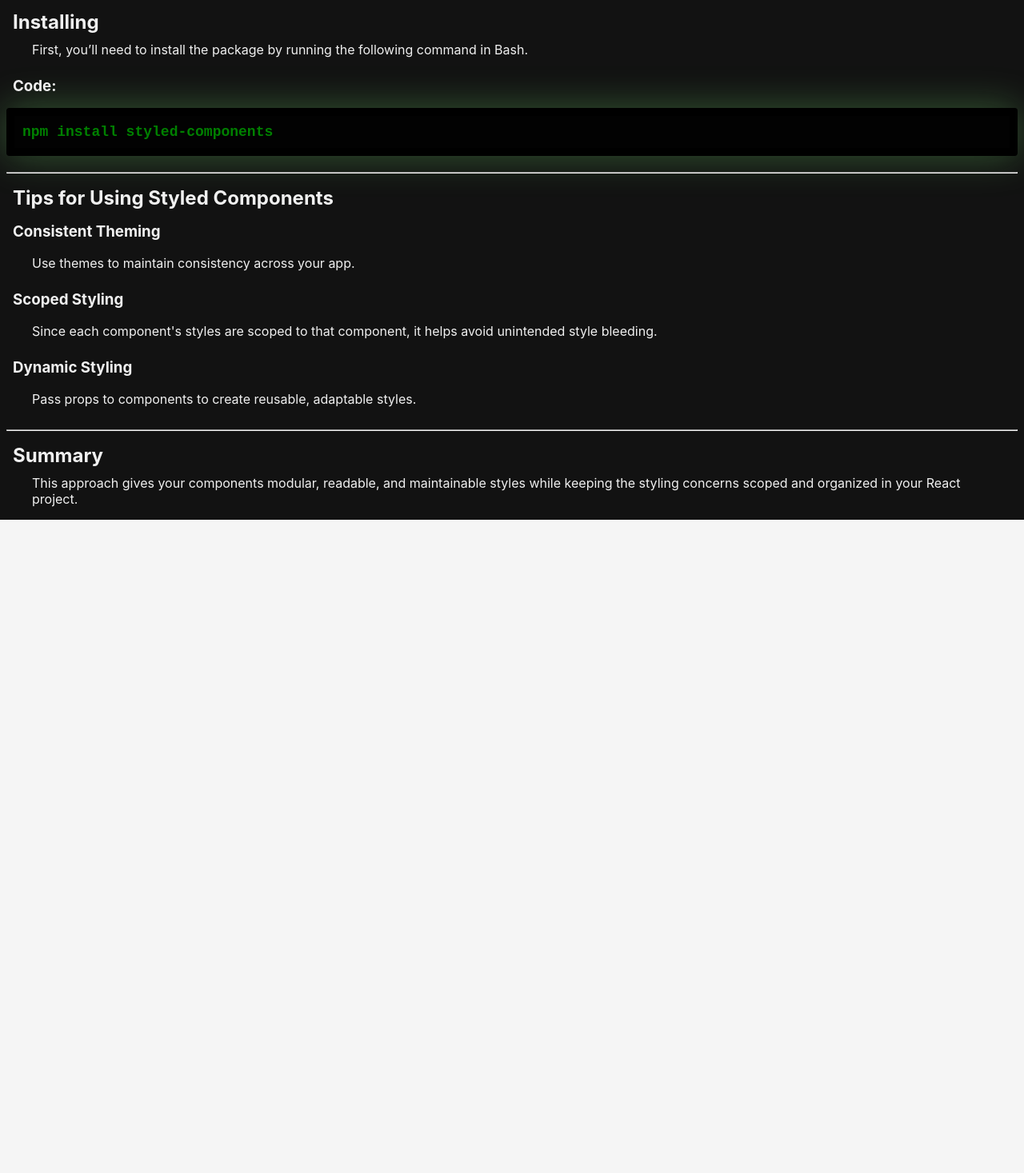
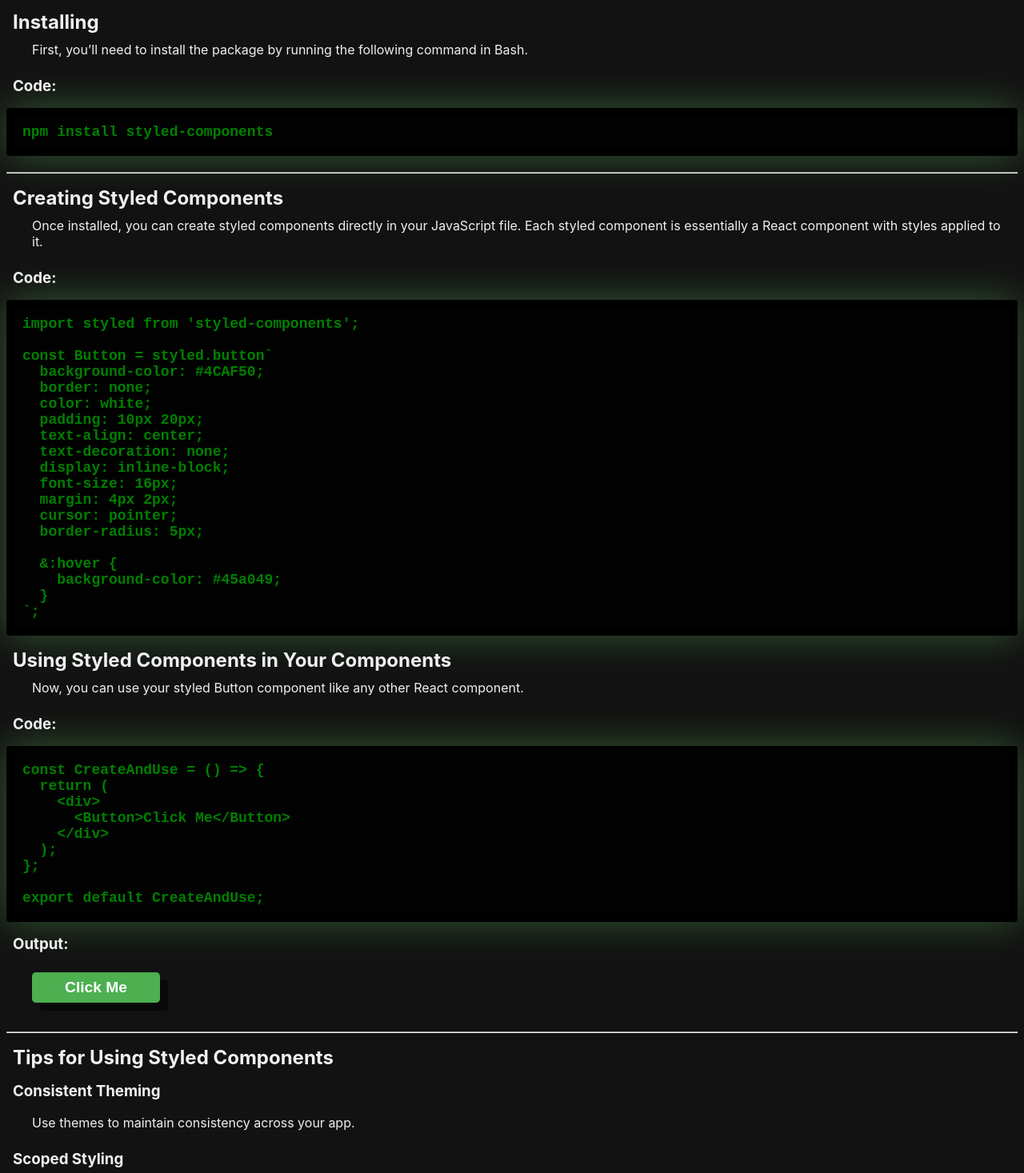
Before and after one commit to rees-kyle/react_showcase, a React (Create React App) app in the folder project/: page /react_showcase/styled-components in a window 1280 px wide. Shown: the part 957-2424 px from the top of the page at 80% size. Before the commit the page ends 1607 px from the top, so only its background shows below. Built offline with nearby package versions, Linux system fonts and the light colour scheme.

Commit message:
Add CreateAndUse component
- Added component file.
- Added to index in components folder.
- Imported and added component to page.

```diff
--- /dev/null
+++ b/project/src/components/styling/styled_components/CreateAndUse.js
@@ -0,0 +1,88 @@
+import styled from 'styled-components';
+
+// Create a styled button component
+const Button = styled.button`
+  background-color: #4CAF50;
+  border: none;
+  color: white;
+  padding: 0.5rem 1rem;
+  text-align: center;
+  text-decoration: none;
+  display: inline-block;
+  font-size: 1.2rem;
+  margin: 0rem 1rem;
+  margin-bottom: 2rem;
+  cursor: pointer;
+  border-radius: 0.3rem;
+
+  &:hover {
+    background-color: #45a049;
+  }
+`;
+
+const CreateAndUse = () => {
+    return (
+        <div>
+          <br/>
+          <hr/>
+          <h2>Creating Styled Components</h2>
+          <p>
+            Once installed, you can create styled components directly in your JavaScript file.
+            Each styled component is essentially a React component with styles applied to it.
+          </p>
+
+          <h3>Code:</h3>
+          <pre>
+            <code>
+              {`import styled from 'styled-components';
+
+const Button = styled.button\`
+  background-color: #4CAF50;
+  border: none;
+  color: white;
+  padding: 10px 20px;
+  text-align: center;
+  text-decoration: none;
+  display: inline-block;
+  font-size: 16px;
+  margin: 4px 2px;
+  cursor: pointer;
+  border-radius: 5px;
+
+  &:hover {
+    background-color: #45a049;
+  }
+\`;
+`}
+            </code>
+          </pre>
+
+          <h2>Using Styled Components in Your Components</h2>
+          <p>
+            Now, you can use your styled Button component like any other React component.
+          </p>
+
+          <h3>Code:</h3>
+          <pre>
+            <code>
+              {`const CreateAndUse = () => {
+  return (
+    <div>
+      <Button>Click Me</Button>
+    </div>
+  );
+};
+
+export default CreateAndUse;
+`}
+            </code>
+          </pre>
+
+          <h3>Output:</h3>
+          {/* Render the styled Button component with text */}
+          <Button>Click Me</Button>
+        </div>
+    );
+};
+
+export default CreateAndUse;
--- a/project/src/components/styling/styled_components/index.js
+++ b/project/src/components/styling/styled_components/index.js
@@ -1,4 +1,5 @@
 export { default as StyledComponents } from './StyledComponents';
 export { default as Install } from './Install';
+export { default as CreateAndUse } from './CreateAndUse';
 export { default as Tips } from './Tips';
 export { default as Summary } from './Summary';
--- a/project/src/pages/styling/StyledComponentsPage.js
+++ b/project/src/pages/styling/StyledComponentsPage.js
@@ -1,6 +1,7 @@
 import {
   StyledComponents,
   Install,
+  CreateAndUse,
   Tips,
   Summary
 } from '../../components/styling/styled_components';
@@ -10,6 +11,7 @@ const StyledComponentsPage = () => {
     <>
       <StyledComponents />
       <Install />
+      <CreateAndUse />
       <Tips />
       <Summary />
     </>
```
